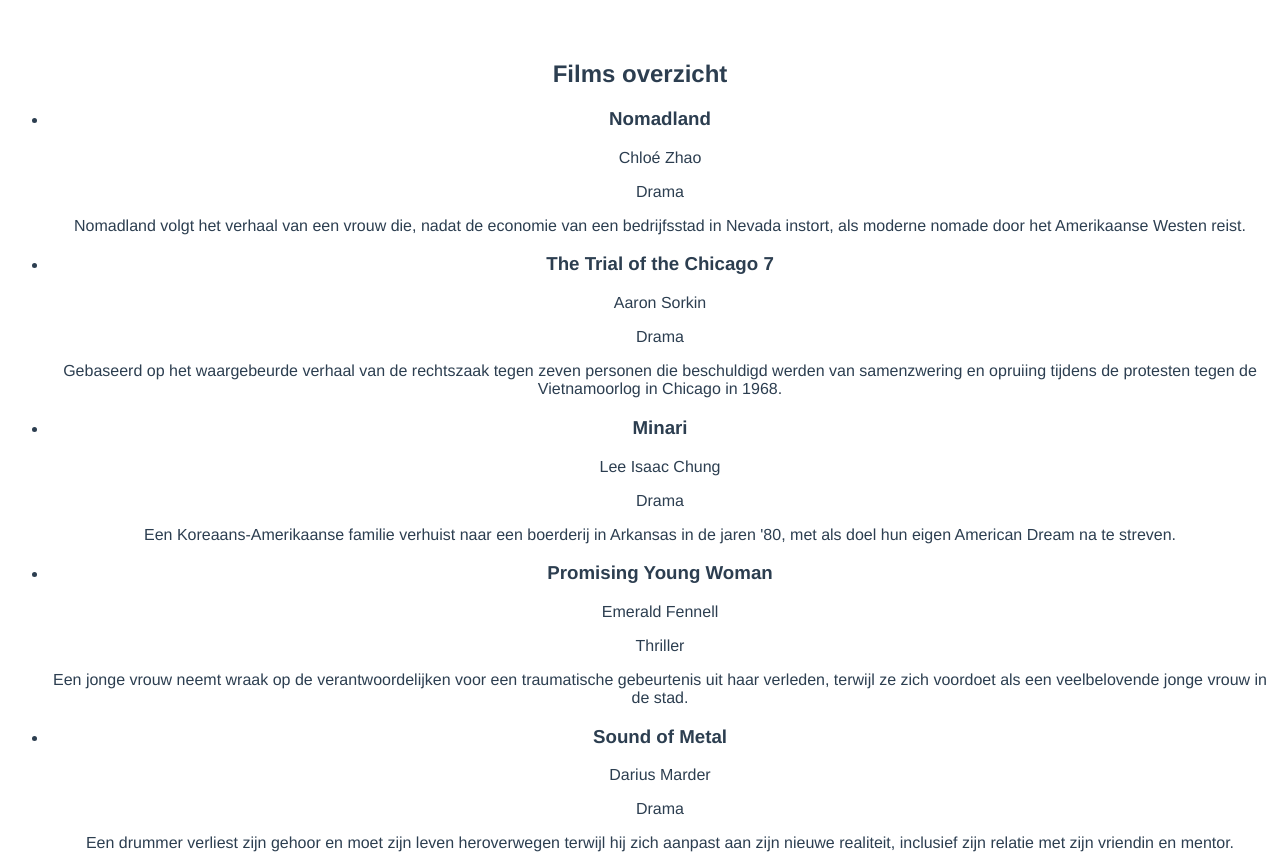
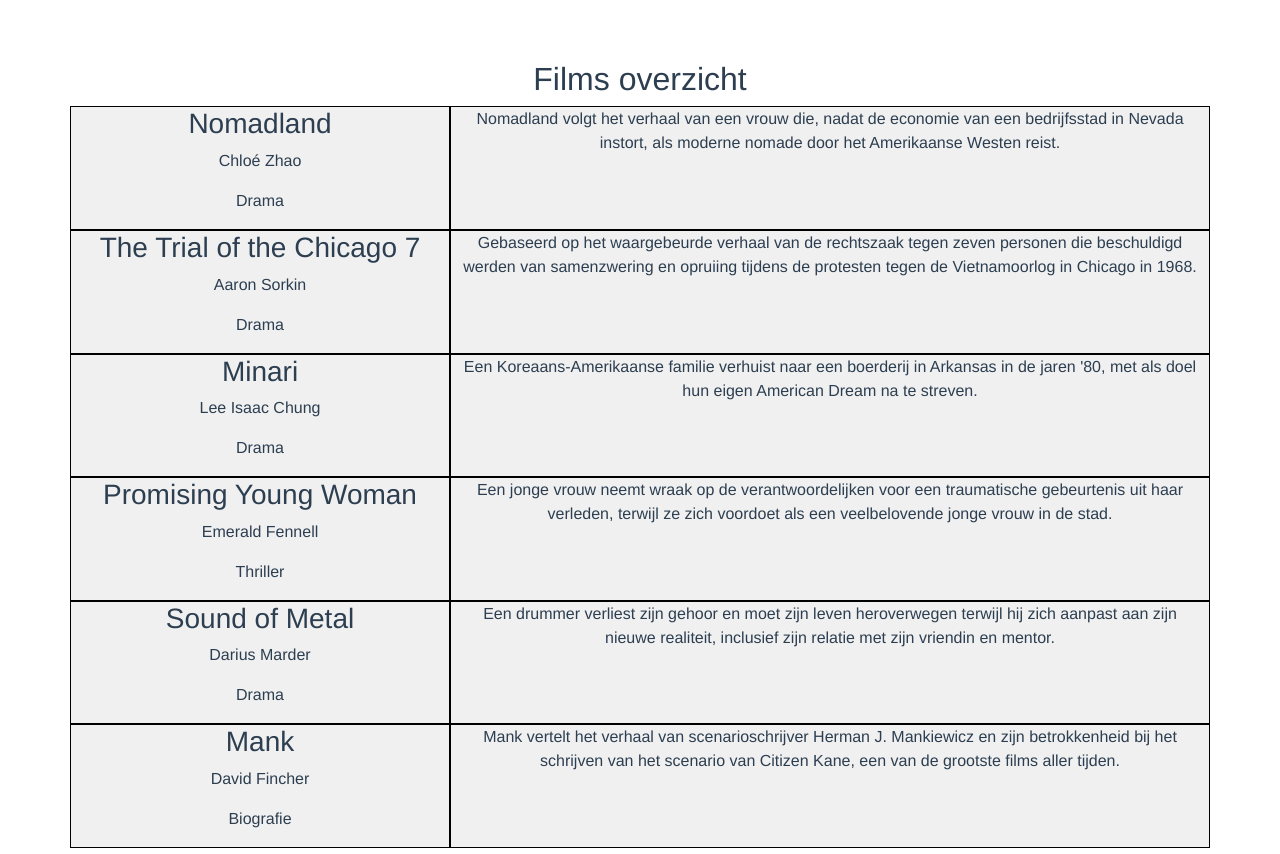
Before and after one commit to saebuabu/frontendvue, a Vue app: page / in a window 1280 px wide. Shown: the top 854 px of the page. Built offline with nearby package versions, Linux system fonts and the light colour scheme.

Commit message:
bootstrap en eenvoudig grid systeem

```diff
--- a/package.json
+++ b/package.json
@@ -8,6 +8,9 @@
     "lint": "vue-cli-service lint"
   },
   "dependencies": {
+    "axios": "^1.6.7",
+    "bootstrap": "^5.3.3",
+    "bootstrap-vue": "^2.23.1",
     "core-js": "^3.8.3",
     "vue": "^3.2.13"
   },
--- a/src/components/MoviesList.vue
+++ b/src/components/MoviesList.vue
@@ -1,14 +1,16 @@
 <template>
   <div v-if="toegang">
     <h2>Films overzicht</h2>
-        <ul>
-            <li v-for="movie in moviesList" :key="movie.id">
+    <div class="container">
+      <div v-for="movie in moviesList" :key="movie.id" class="row">
+        <div class="col col-12 col-md-4">
             <h3>{{ movie.titel }}</h3>
             <p>{{ movie.regisseur }}</p>
             <p>{{ movie.genre }}</p>
-                <p>{{ movie.samenvatting }}</p>
-            </li>
-        </ul>
+        </div>
+        <div class="col col-12 col-md-8">{{ movie.samenvatting }}</div>
+      </div>
+    </div>
   </div>
   <div v-else>
     <h2>Login</h2>
@@ -16,11 +18,16 @@
       <div class="form-group">
         <div class="form-group">
           <label for="email">Email</label>
-                <input type="email" class="form-control" id="email" v-model="email">
+          <input type="email" class="form-control" id="email" v-model="email" />
         </div>
         <div class="form-group">
           <label for="password">Password</label>
-                <input type="password" class="form-control" id="password" v-model="password">
+          <input
+            type="password"
+            class="form-control"
+            id="password"
+            v-model="password"
+          />
         </div>
       </div>
       <button type="button" @click="login" class="btn">Submit</button>
@@ -29,33 +36,36 @@
 </template>
 
 <script>
-import movies from '@/assets/data/movies';
+import movies from "@/assets/data/movies";
 
 export default {
-    name: 'MoviesList',
+  name: "MoviesList",
   data() {
     return {
-            email: '',
-            password: '',
+      email: "",
+      password: "",
       credentials: {
-                'email': 'abcd',
-                'password': '1234'
+        email: "abcd",
+        password: "1234",
       },
       toegang: true,
-            moviesList: movies
-        }
+      moviesList: movies,
+    };
   },
   methods: {
     login() {
-            if (this.email === this.credentials.email && this.password === this.credentials.password) {
+      if (
+        this.email === this.credentials.email &&
+        this.password === this.credentials.password
+      ) {
         this.toegang = true;
-                alert('Welkom!');
+        alert("Welkom!");
       } else {
-                alert('Verkeerde gegevens ingevoerd!')
+        alert("Verkeerde gegevens ingevoerd!");
       }
-        }
-    }
-}
+    },
+  },
+};
 </script>
 
 <style>
@@ -75,4 +85,9 @@
   width: 100px;
   margin-bottom: 5px;
 }
+/* col styling with border and a background color */
+.col {
+  border: 1px solid #000;
+  background-color: #f0f0f0;
+}
 </style>
--- a/src/main.js
+++ b/src/main.js
@@ -1,4 +1,8 @@
 import { createApp } from 'vue'
 import App from './App.vue'
 
+// Import Bootstrap and BootstrapVue CSS files (order is important)
+import "bootstrap/dist/css/bootstrap.css";
+import "bootstrap-vue/dist/bootstrap-vue.css";
+
 createApp(App).mount('#app')
```
Also changed, not shown: 1 other file (tests, documents, lock files or other folders). Lines whose indentation alone changed are shown as unchanged.
